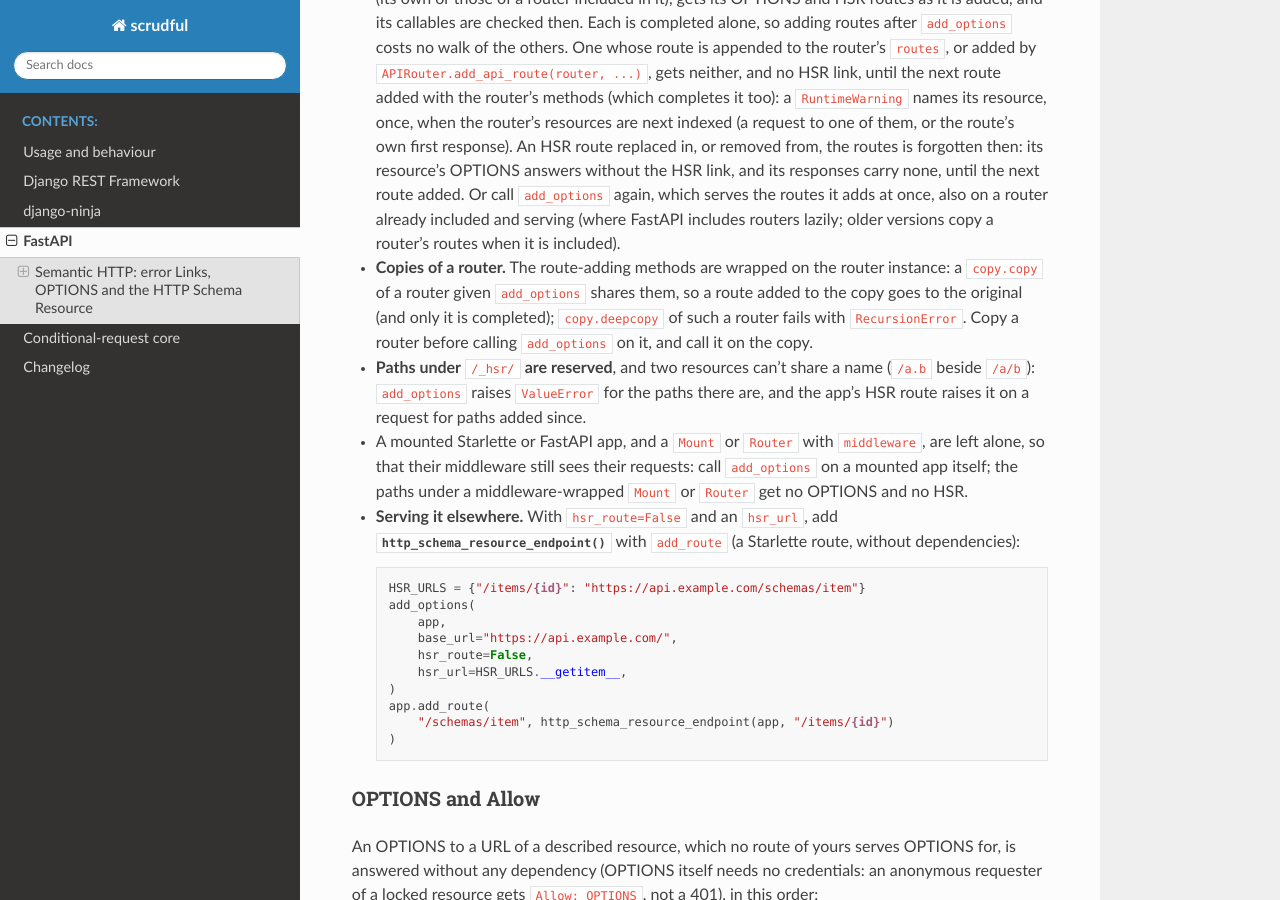
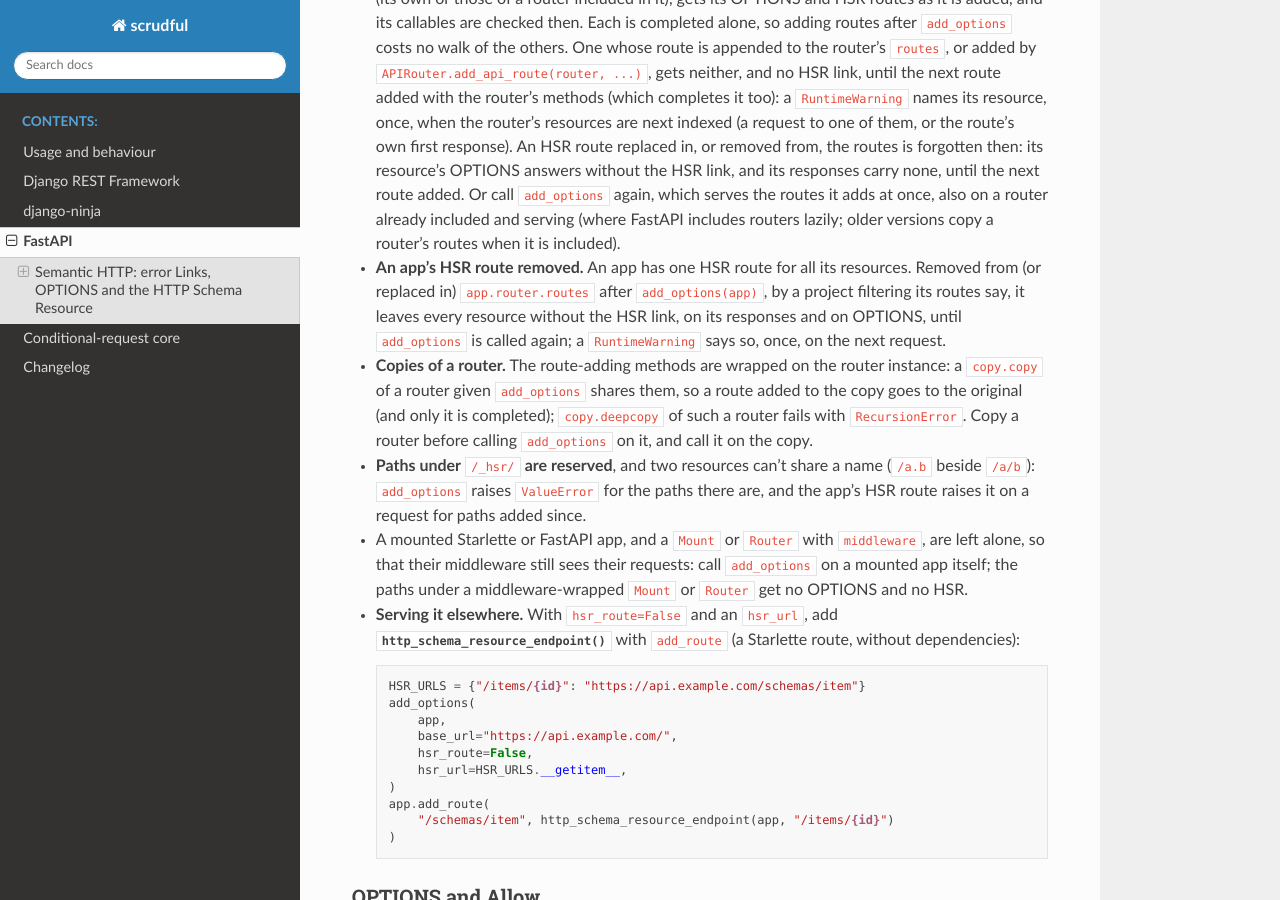
Before and after one commit to mimotoai/scrudful, a Sphinx documentation site: the page built from docs/source/fastapi.rst, in a window 1280 px wide and 900 px high, scrolled down 3461 px. Built offline with Sphinx 7.4.7 and the Read the Docs theme 3.1.0, drawn with Linux system fonts in a browser that asks for light colours.

Commit message:
mr10 r2 C1: SF5: document the warning for an app's removed HSR route
Claude-Session: https://claude.ai/code/session_01SAZeWv3jW9kYJFL415oZPV

```diff
--- a/docs/source/fastapi.rst
+++ b/docs/source/fastapi.rst
@@ -209,6 +209,12 @@ it is not in the OpenAPI document.
   adds at once, also on a router already included and serving (where FastAPI
   includes routers lazily; older versions copy a router's routes when it is
   included).
+* **An app's HSR route removed.** An app has one HSR route for all its
+  resources. Removed from (or replaced in) ``app.router.routes`` after
+  ``add_options(app)``, by a project filtering its routes say, it leaves every
+  resource without the HSR link, on its responses and on OPTIONS, until
+  ``add_options`` is called again; a ``RuntimeWarning`` says so, once, on the
+  next request.
 * **Copies of a router.** The route-adding methods are wrapped on the router
   instance: a ``copy.copy`` of a router given ``add_options`` shares them, so
   a route added to the copy goes to the original (and only it is
```
